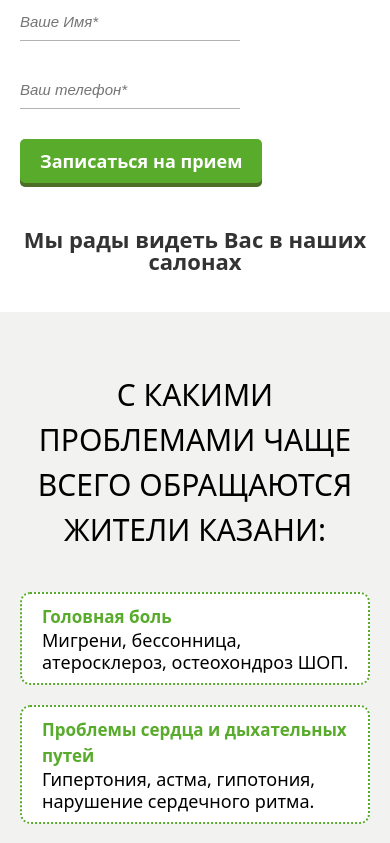
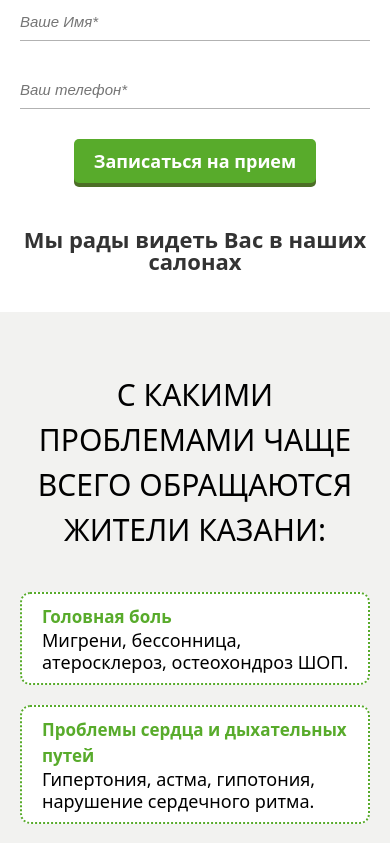
Before and after one commit to Dafnoss/vital-rays, a plain HTML site: page public/index.html in a window 390 px wide. Shown: the part 2210-3053 px from the top of the page. Drawn offline with Linux system fonts and the light colour scheme; a web font is replaced by a local one.

Commit message:
агтсешщт

```diff
--- a/public/assets/css/style.css
+++ b/public/assets/css/style.css
@@ -1116,8 +1116,13 @@ Popup
     }
 
     .contact_input {
+        width: 100%;
         min-width: 220px;
         margin-right: 27px;
+    }
+
+    .contact_btn {
+        margin: 0 auto;
     }
 
     /**
```
Also changed, not shown: functions/index.js (+9 -12 lines), 3 other files.
